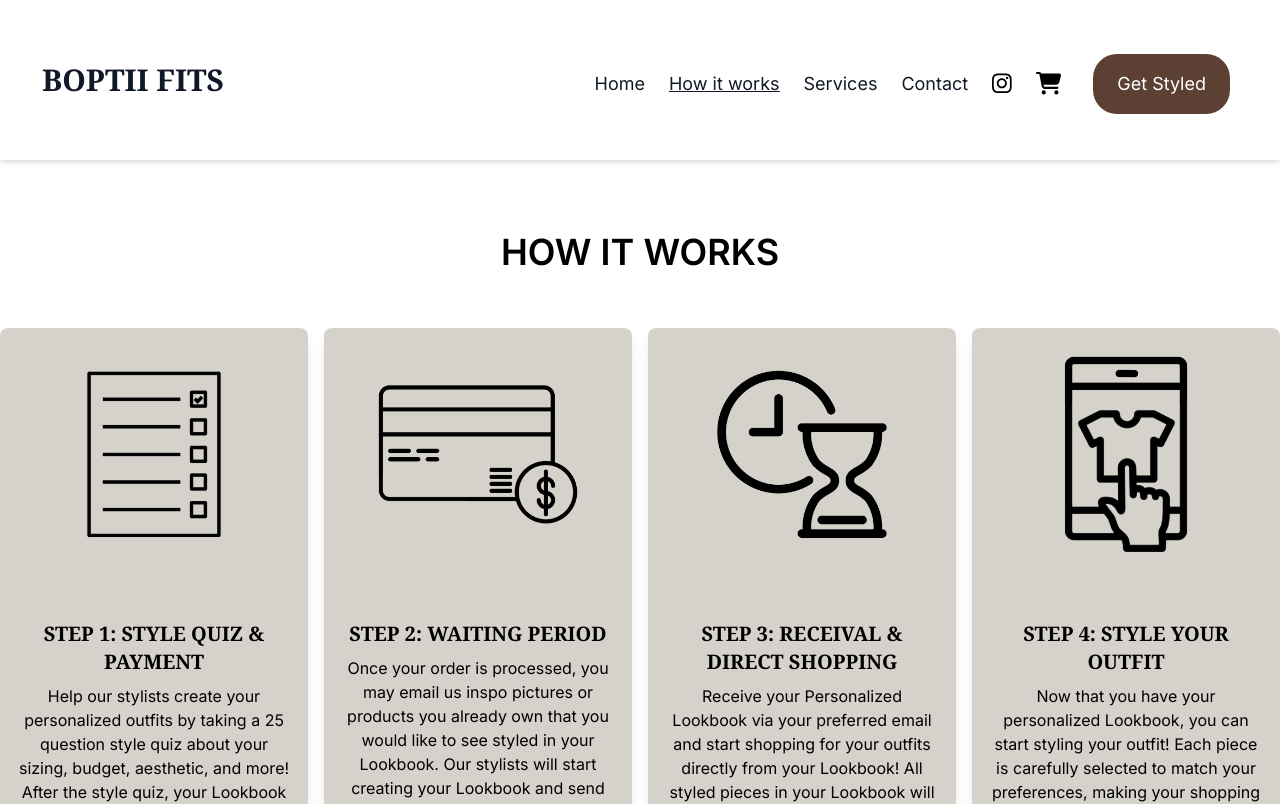
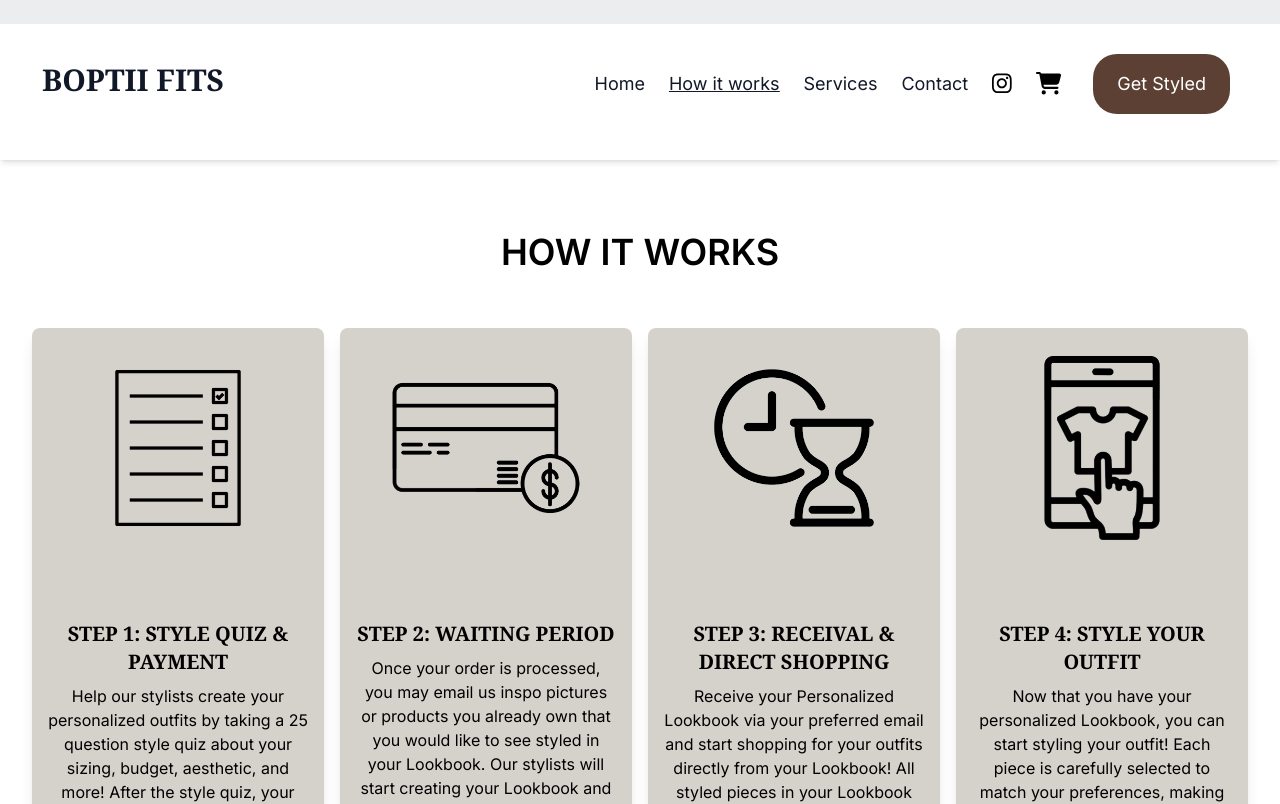
Before and after one commit to HikmaAnwar/boptii-fitss, a Next.js app: page /howitworks in a window 1280 px wide. Shown: the top 804 px of the page. Built offline with nearby package versions, Linux system fonts and the light colour scheme.

Commit message:
fix: minor change

```diff
--- a/src/app/globals.css
+++ b/src/app/globals.css
@@ -31,20 +31,3 @@ body {
     text-wrap: balance;
   }
 }
-
-html,
-body {
-  margin: 0;
-  padding: 0;
-  height: 100%;
-  background-color: white; /* Ensure background is white */
-}
-
-#__next {
-  height: 100%;
-  width: 100%;
-}
-
-* {
-  box-sizing: border-box;
-}
--- a/src/app/howitworks/page.jsx
+++ b/src/app/howitworks/page.jsx
@@ -3,19 +3,20 @@ import Image from "next/image";
 
 const HowItWorks = () => {
   return (
-    <div className="bg-white w-full min-h-screen pb-16">
-      <p className="font-semibold font-san my-6 text-black text-center text-4xl pt-52 pb-8">
+    <div className="bg-white w-full min-h-screen">
+      <p className="font-semibold font-san my-6 text-black text-center text-3xl md:text-4xl pt-32 md:pt-52 pb-8">
         HOW IT WORKS
       </p>
-      <div className="relative w-full flex space-x-4">
-        <div className="bg-colors-broken-white p-4 rounded-lg shadow-lg max-w-md flex-1">
+      <div className="relative w-full flex flex-col md:flex-row space-y-8 md:space-y-0 md:space-x-4 px-4 md:px-8">
+        <div className="bg-colors-broken-white p-4 rounded-lg shadow-lg flex-1">
           <Image
             src="/assets/check-list.jpg"
             alt="images"
             width={500}
             height={100}
+            className="w-full h-auto"
           />
-          <h3 className="text-xl text-center text-black font-serif font-semibold">
+          <h3 className="text-lg md:text-xl text-center text-black font-serif font-semibold mt-4">
             STEP 1: STYLE QUIZ & PAYMENT
           </h3>
           <p className="mt-2 text-center text-black font-san">
@@ -25,9 +26,15 @@ const HowItWorks = () => {
             check out and place your order.
           </p>
         </div>
-        <div className="bg-colors-broken-white p-4 rounded-lg shadow-lg max-w-sm flex-1">
-          <Image src="/assets/card.jpg" alt="images" width={500} height={100} />
-          <h3 className="text-xl text-center text-black font-serif font-semibold">
+        <div className="bg-colors-broken-white p-4 rounded-lg shadow-lg flex-1">
+          <Image
+            src="/assets/card.jpg"
+            alt="images"
+            width={500}
+            height={100}
+            className="w-full h-auto"
+          />
+          <h3 className="text-lg md:text-xl text-center text-black font-serif font-semibold mt-4">
             STEP 2: WAITING PERIOD
           </h3>
           <p className="mt-2 text-center text-black font-san">
@@ -37,14 +44,15 @@ const HowItWorks = () => {
             within the delivery time you chose!
           </p>
         </div>
-        <div className="bg-colors-broken-white p-4 rounded-lg shadow-lg max-w-sm flex-1">
+        <div className="bg-colors-broken-white p-4 rounded-lg shadow-lg flex-1">
           <Image
             src="/assets/hour-glass.jpg"
             alt="images"
             width={500}
             height={100}
+            className="w-full h-auto"
           />
-          <h3 className="text-xl font-semibold font-serif text-center text-black">
+          <h3 className="text-lg md:text-xl text-center text-black font-serif font-semibold mt-4">
             STEP 3: RECEIVAL & DIRECT SHOPPING
           </h3>
           <p className="mt-2 text-center text-black font-san">
@@ -54,14 +62,15 @@ const HowItWorks = () => {
             easily click and shop.
           </p>
         </div>
-        <div className="bg-colors-broken-white p-4 rounded-lg shadow-lg max-w-sm flex-1">
+        <div className="bg-colors-broken-white p-4 rounded-lg shadow-lg flex-1">
           <Image
             src="/assets/t-shirt.jpg"
             alt="images"
             width={500}
             height={100}
+            className="w-full h-auto"
           />
-          <h3 className="text-xl font-semibold font-serif text-center text-black">
+          <h3 className="text-lg md:text-xl text-center text-black font-serif font-semibold mt-4">
             STEP 4: STYLE YOUR OUTFIT
           </h3>
           <p className="mt-2 text-center text-black font-san">
@@ -73,7 +82,7 @@ const HowItWorks = () => {
       </div>
       <div className="flex items-center justify-center my-12">
         <Link href="/services">
-          <button className="bg-brown-dark text-white p-3 pl-6 pr-6 pt-4 pb-4 rounded-3xl text-md">
+          <button className="bg-brown-dark text-white px-6 py-4 rounded-3xl text-md">
             Get Styled
           </button>
         </Link>
```
